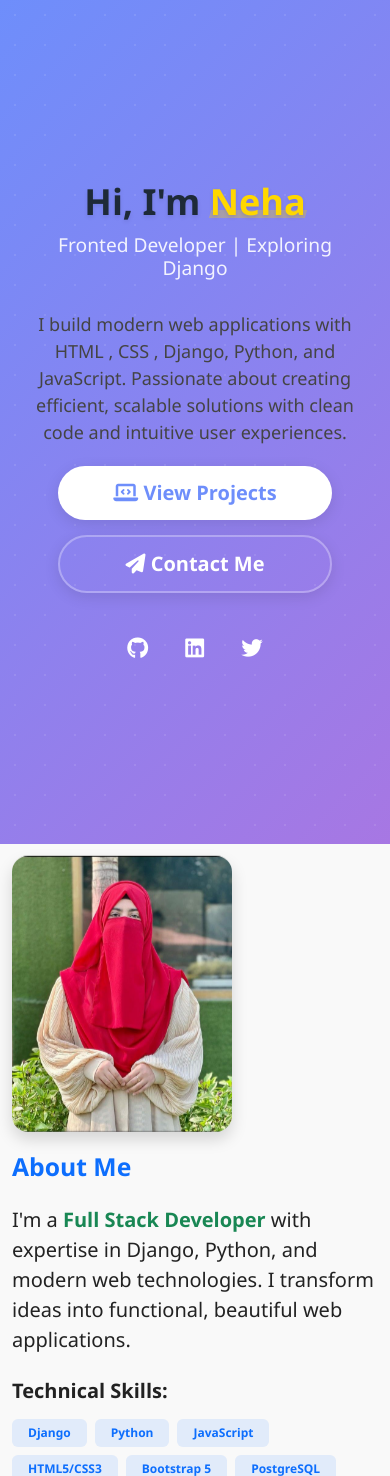
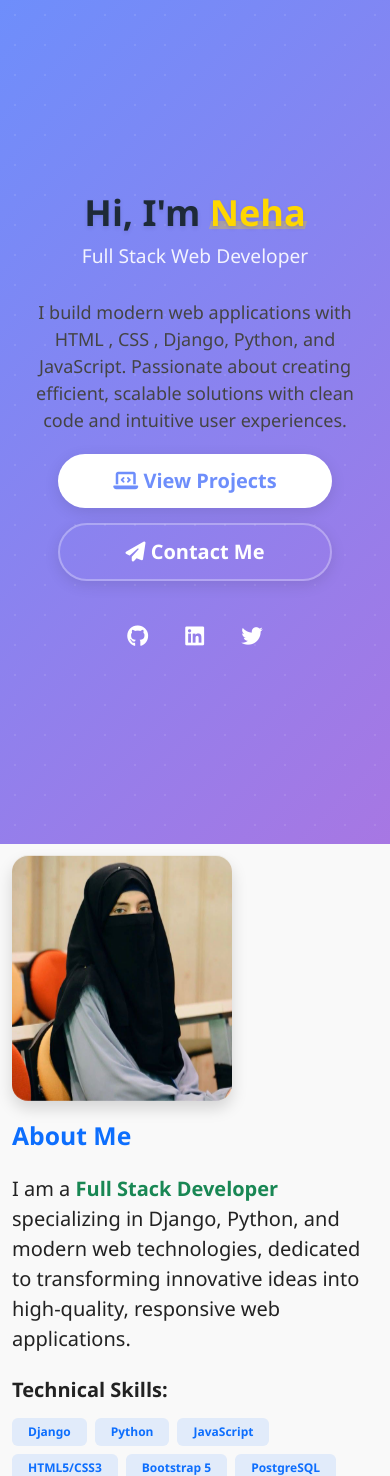
Before and after one commit to nehanasir987/portfolio1, a Django app: page / in a window 390 px wide. Shown: the part 66-1542 px from the top of the page. Run offline with Django 4.2, Linux system fonts and the light colour scheme; data that the repository does not hold is empty.

Commit message:
responsivelayout

```diff
--- a/portfolio/templates/portfolio/index.html
+++ b/portfolio/templates/portfolio/index.html
@@ -266,7 +266,7 @@
       <h1 class="hero-title">
         Hi, I'm <span class="hero-highlight">Neha</span>
       </h1>
-      <h2 class="hero-subtitle">Fronted Developer | Exploring Django </h2>
+      <h2 class="hero-subtitle"> Full Stack Web Developer </h2>
       <p class="hero-description">
         I build modern web applications with HTML , CSS , Django, Python, and JavaScript.
         Passionate about creating efficient, scalable solutions with clean code
@@ -295,7 +295,7 @@
 
     <!-- Image Column -->
     <div class="col-lg-6 mb-2 mb-lg-0">
-      <img src="{% static 'images/in.jpeg' %}"
+      <img src="{% static 'images/yam1.png' %}"
            class="img-fluid rounded-4 shadow floating"
            alt="Neha"
            style="max-height: 400px; width: 60%; max-width: 60%;">
@@ -305,9 +305,7 @@
     <div class="col-lg-6">
       <h2 class="text-primary mb-4 fw-bold">About Me</h2>
       <p class="lead mb-4">
-        I'm a <span class="fw-bold text-success">Full Stack Developer</span> with
-        expertise in Django, Python, and modern web technologies. I transform ideas
-        into functional, beautiful web applications.
+      I am a <span class="fw-bold text-success">Full Stack Developer</span> specializing in Django, Python, and modern web technologies, dedicated to transforming innovative ideas into high-quality, responsive web applications.
       </p>
 
       <div class="mb-3">
@@ -323,7 +321,7 @@
         </div>
 
         <div class="d-flex flex-wrap gap-3 mt-4">
-          <a href="{% static 'images/neha-resume1.pdf' %}"
+          <a href="{% static 'images/Neha_Nasir_Resume987r.pdf' %}"
              class="btn btn-primary px-4 py-2 shadow-sm"
              target="_blank">
             <i class="fas fa-download me-2"></i> Download CV
```
Also changed, not shown: portfolio/static/images/yam.png (added), portfolio/static/images/yam1.png (added), 1 other file.
